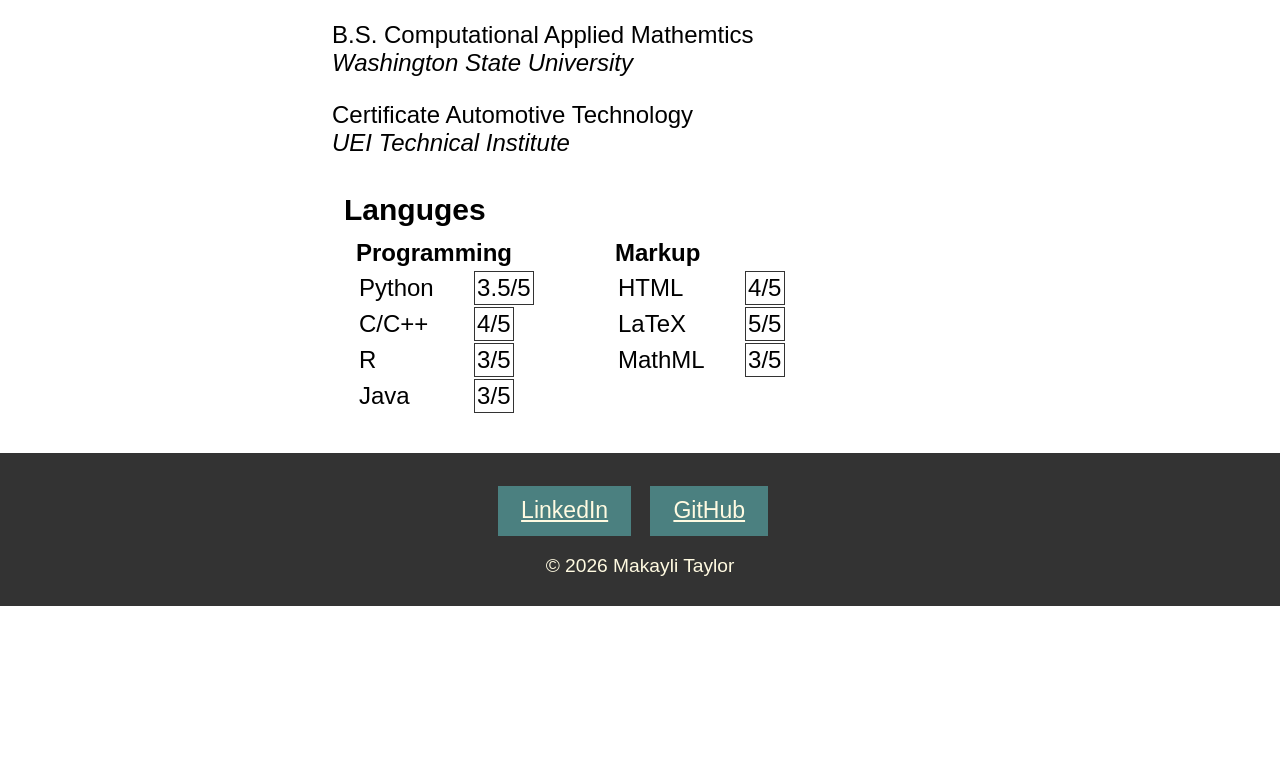
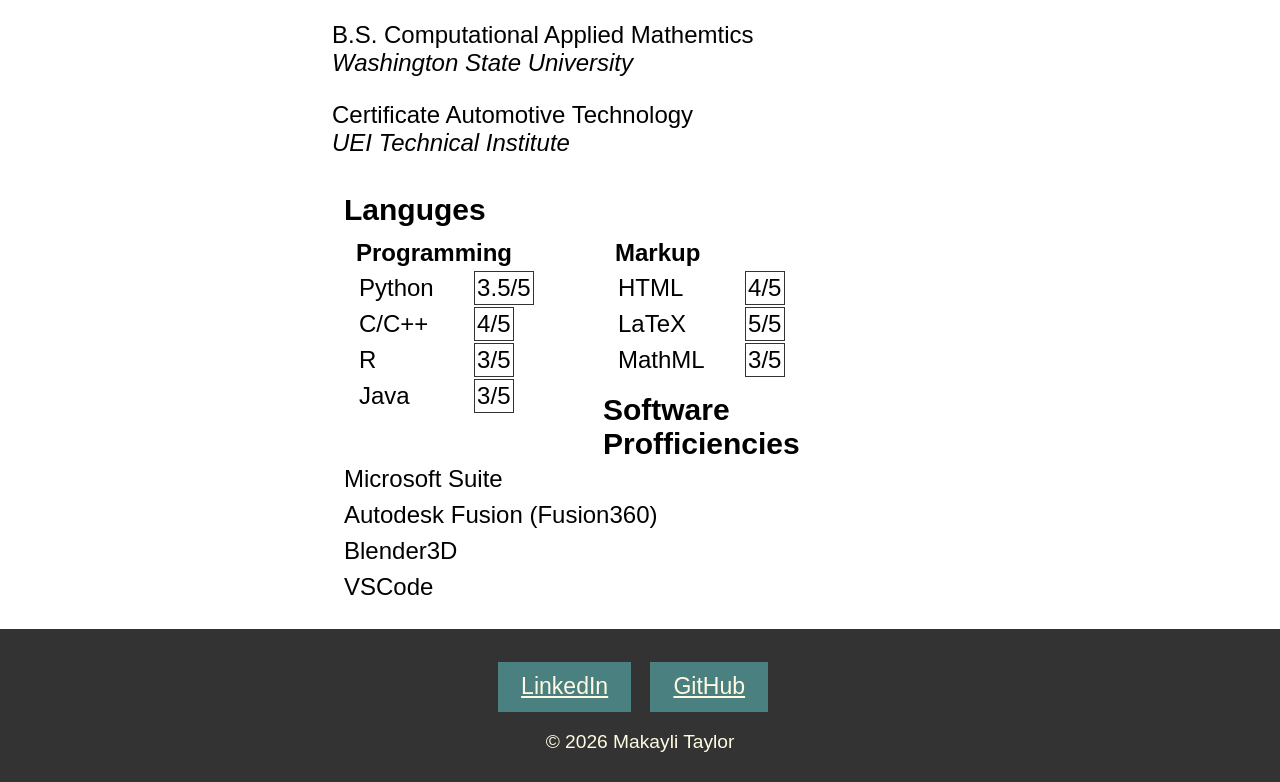
Before and after one commit to tayl-i/tayl-i.github.io, a plain HTML site: page index.html in a window 1280 px wide. Shown: the part 747-1529 px from the top of the page. Before the commit the page ends 1353 px from the top, so only its background shows below. Drawn offline with Linux system fonts and the light colour scheme.

Commit message:
Update index.html

```diff
--- a/index.html
+++ b/index.html
@@ -92,6 +92,13 @@
             </tr>
           </table>
         </div>
+        <h3>Software Profficiencies</h3>
+        <ul class="body-list">
+                  <li>Microsoft Suite</li>
+                  <li>Autodesk Fusion (Fusion360)</li>
+                  <li>Blender3D</li>
+                  <li>VSCode</li>
+                </ul>
       </div>
     </div>
   </div>
```
